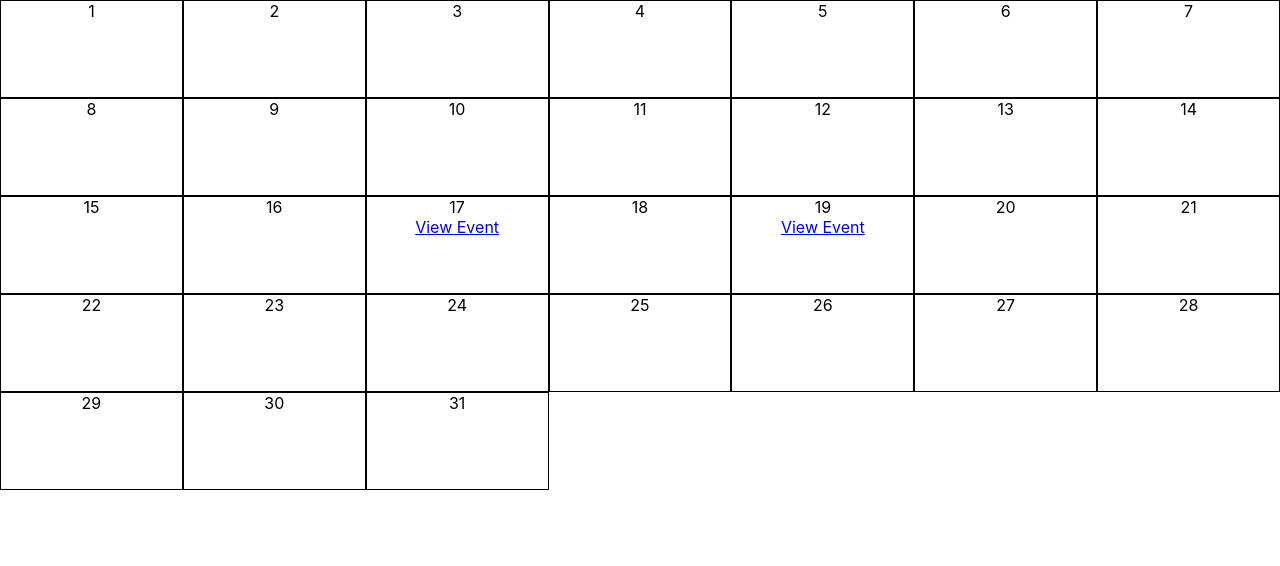
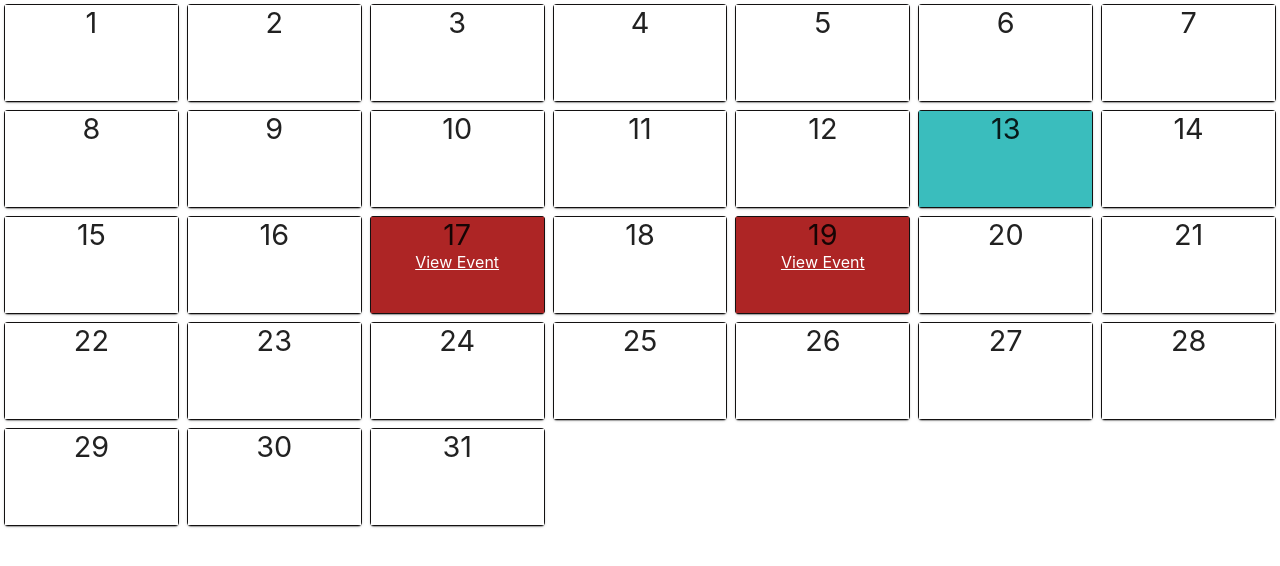
Before and after one commit to Zaltek/calendar, a React (Create React App) app: page / in a window 1280 px wide. Shown: the top 566 px of the page. Built offline with nearby package versions, Linux system fonts and the light colour scheme.

Commit message:
Material UI card usage, colors for event and current day indicators

```diff
--- a/src/components/Day/Day.css
+++ b/src/components/Day/Day.css
@@ -1,4 +1,24 @@
 .Day {
     height: 6rem;
-    border: 1px solid black;
+    border: 1px solid rgb(19, 17, 17);
 }
+
+.Date {
+    font-size: 1.8rem;
+}
+
+.Today {
+    background-color: rgb(58, 189, 189);
+}
+
+.Event {
+    background-color: rgb(173, 37, 37);
+}
+
+a, a:visited, a:active, a:hover {
+    color: #fff;
+}
+
+.MuiCard-root {
+    margin: .25rem;
+}
--- a/src/components/Day/Day.tsx
+++ b/src/components/Day/Day.tsx
@@ -2,6 +2,7 @@ import { render } from '@testing-library/react';
 import React, { FC, ReactElement } from 'react';
 import { isConstructorDeclaration } from 'typescript';
 import './Day.css';
+import Card from '@mui/material/Card';
 
 export interface DayProps {
   date: number;
@@ -14,19 +15,33 @@ export interface EventObject {
   type: string;
 }
 
+/*
+• Selecting a day with a scheduled event needs to show event details somewhere outside of
+the calendar component
+• Write a good README.md
+• Include tests. You do not have to test your full application, but select an area where you
+feel testing is important, and write quality tests using the framework of your choice
+*/
+
 const Day: FC<DayProps> = (props): ReactElement => {
   const openEventModal = (eventObject: EventObject, e: React.MouseEvent<HTMLElement>) => {
     e.preventDefault();
     alert(JSON.stringify(eventObject))
   }
 
+  let dayClasses;
+  const event = props.eventObject?.name? "Event":"";
+  const today = new Date().getDate() === props.date? "Today":"";
+
   return  (
-    <div className={props.eventObject?.name? 'Event Day':'Day'} data-testid="Day">
-      <div className="day-date">{props.date}</div>
-      {props.eventObject && props.eventObject.name && (
-        <a href="#" onClick={(e) => openEventModal(props.eventObject, e)}>View Event</a>
-      )}
-    </div>
+    <Card >
+      <div className={`Day ${event} ${today}`} data-testid="Day">
+        <div className="Date">{props.date}</div>
+        {props.eventObject && props.eventObject.name && (
+          <a href="#" onClick={(e) => openEventModal(props.eventObject, e)}>View Event</a>
+        )}
+      </div>
+    </Card>
   )
 }
 
```
